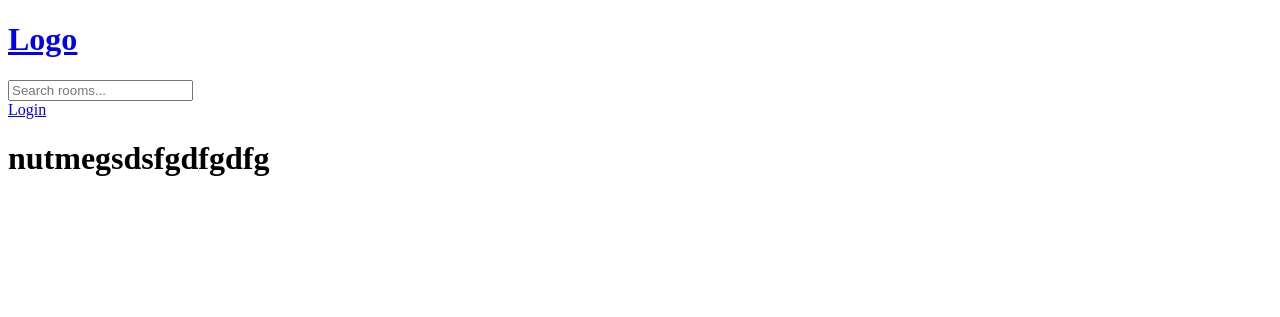
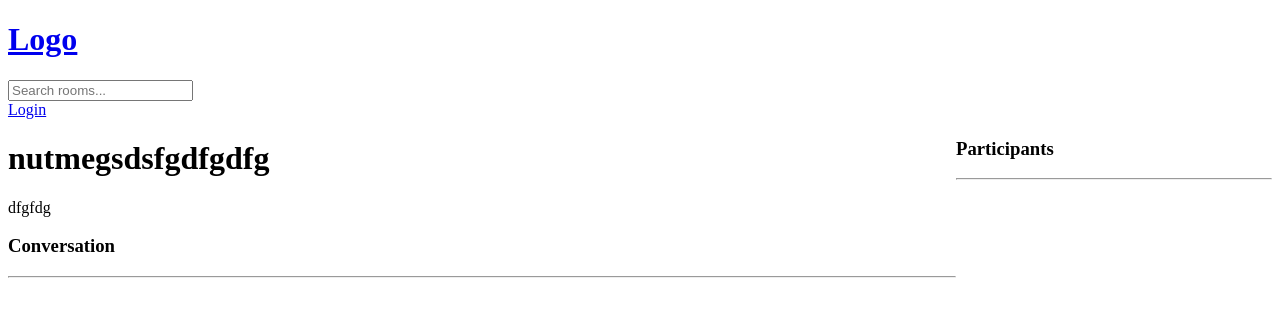
Before and after one commit to ryanguyen206/studybud, a Django app: page /room/6/ in a window 1280 px wide. Shown: the top 317 px of the page. Run offline with Django 5.2, Linux system fonts and the light colour scheme; data comes from the database, SQL or seed files in the repository.

Commit message:
add participants and form to write message

```diff
--- a/base/models.py
+++ b/base/models.py
@@ -13,8 +13,8 @@ class Room(models.Model):
     host = models.ForeignKey(User, on_delete=models.SET_NULL, null = True )
     topic = models.ForeignKey(Topic, on_delete=models.SET_NULL, null = True)
     name = models.CharField(max_length = 200)
-    descripton = models.TextField(null = True, blank = True)
-    #partcipants =
+    description = models.TextField(null = True, blank = True)
+    participants = models.ManyToManyField(User, related_name='participants', blank=True)
     updated = models.DateTimeField(auto_now = True)
     created = models.DateTimeField(auto_now_add = True)
 
@@ -31,5 +31,8 @@ class Message(models.Model):
     updated = models.DateTimeField(auto_now = True)
     created = models.DateTimeField(auto_now_add = True)
 
+    class Meta:
+        ordering = ['-updated', '-created']
+
     def __str__(self):
         return self.body[0:50]
--- a/base/templates/base/room.html
+++ b/base/templates/base/room.html
@@ -1,5 +1,54 @@
 {% extends 'main.html' %}
 
 {% block content %}
+
+<style>
+    .room-container {
+        display:grid;
+        grid-template-columns: 3fr 1fr;
+    }
+</style>
+<div class="room-container">
+    <div>
+
+
 <h1>{{room.name}}</h1>
+
+<p>{{room.description}}</p>
+
+<div class="comment-wrapper">
+    <h3>Conversation</h3>
+    <hr></hr>
+    {%  for message in room_messages%}
+        <div class="">
+            {% if request.user == message.user %}
+            <a href="{% url 'delete-message' message.id %}">Delete</a>
+            {% endif %}
+            <small>@{{message.user}} {{message.created|timesince}} ago</small>
+            <p>{{message.body}}</p>
+        </div>
+    {% endfor%}
+</div>
+
+{% if request.user.is_authenticated %}
+<div class="comment-form">
+    <form method="POST">
+        {% csrf_token %}
+        <input type="text" name="body" placeholder="Write your message here" />
+
+    </form>
+</div>
+{% endif %}
+</div>
+<div>
+    <h3>Participants</h3>
+    <hr>
+    {% for user in participants%}
+        <div>
+            <p>@{{user.username}}</p>
+        </div>
+    {% endfor %}
+
+</div>
+</div>
 {% endblock %}
--- a/base/urls.py
+++ b/base/urls.py
@@ -9,5 +9,6 @@ urlpatterns = [
     path('room/<str:id>/', views.room, name="room"),
     path('create-room/', views.createRoom, name="create-room"),
     path('update-room/<str:id>/', views.updateRoom, name="update-room"),
-    path('delete-room/<str:id>/', views.deleteRoom, name="delete-room")
+    path('delete-room/<str:id>/', views.deleteRoom, name="delete-room"),
+    path('delete-message/<str:id>/', views.deleteMessage, name="delete-message")
 ]
--- a/base/views.py
+++ b/base/views.py
@@ -1,7 +1,7 @@
 from django.shortcuts import render, redirect
 from django.db.models import Q
 from django.http import HttpResponse
-from .models import Room, Topic
+from .models import Room, Topic, Message
 from django.contrib.auth.decorators import login_required
 from .forms import RoomForm
 from django.contrib.auth import authenticate, login, logout
@@ -55,14 +55,26 @@ def registerPage(request):
 
 def home(request):
     q = request.GET.get('q') if request.GET.get('q') != None else ''
-    rooms = Room.objects.filter(Q(topic__name__icontains = q)| Q(name__icontains = q) | Q(descripton__icontains = q))
+    rooms = Room.objects.filter(Q(topic__name__icontains = q)| Q(name__icontains = q) | Q(description__icontains = q))
     topics = Topic.objects.all()
+    room_messages = Message.objects.all().filter(Q(room__topic__name__icontains=q))
     room_count = rooms.count()
-    return render(request, 'base/home.html', {'rooms': rooms, 'topics': topics, 'room_count': room_count})
+    return render(request, 'base/home.html', {'rooms': rooms, 'topics': topics, 'room_count': room_count, 'room_messages': room_messages})
 
 def room(request, id):
     room = Room.objects.get(id=id)
-    context = {'room' : room}
+    room_messages = room.message_set.all()
+    participants = room.participants.all()
+
+    if request.method == 'POST':
+        message = Message.objects.create(
+            user = request.user,
+            room = room,
+            body = request.POST.get('body')
+        )
+        room.participants.add(request.user)
+        return redirect('room', id=room.id)
+    context = {'room' : room, 'room_messages': room_messages, 'participants': participants}
     return render(request, 'base/room.html', context)
 
 @login_required(login_url='/login')
@@ -104,3 +116,13 @@ def deleteRoom(request, id):
         room.delete()
         return redirect('home')
     return render(request, 'base/delete.html', {'obj': room})
+
+def deleteMessage(request, id):
+    message = Message.objects.get(id=id)
+    if request.user != message.user:
+        return HttpResponse('You are not allowed here')
+
+    if request.method == 'POST':
+        message.delete()
+        return redirect('home')
+    return render(request, 'base/delete.html', {'obj': message})
```
Also changed, not shown: base/migrations/0003_alter_room_options_room_partcipants.py (added), base/migrations/0004_rename_descripton_room_description_and_more.py (added), db.sqlite3.
